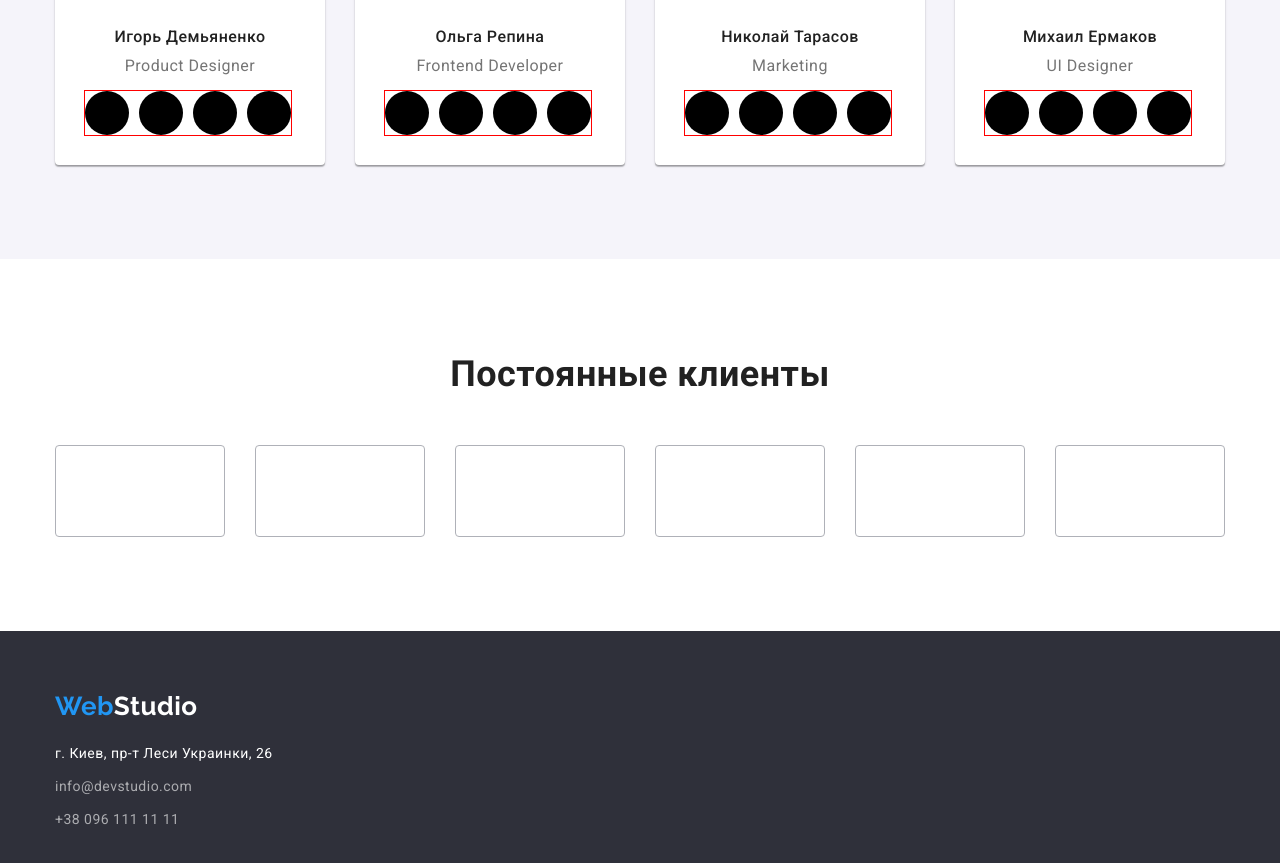
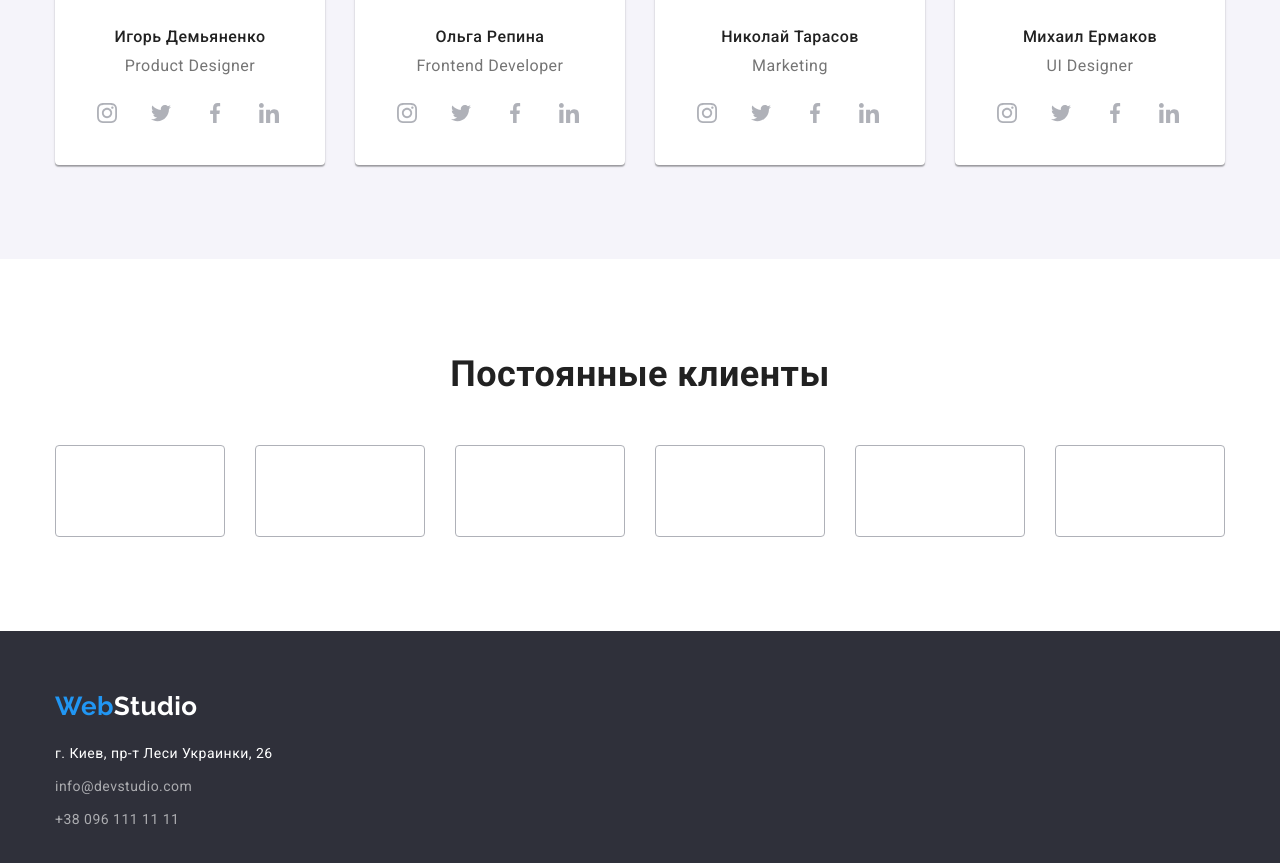
Before and after one commit to kyzym/goit-markup-hw-04, a plain HTML site: page index.html in a window 1280 px wide. Shown: the part 2046-2909 px from the top of the page. Drawn offline with nearby package versions, Linux system fonts and the light colour scheme.

Commit message:
social links

```diff
--- a/css/styles.css
+++ b/css/styles.css
@@ -297,7 +297,6 @@ img {
 /* our command */
 .social-network {
   display: flex;
-  outline: 1px solid red;
   width: 206px;
   height: 44px;
 }
@@ -306,9 +305,13 @@ img {
   display: flex;
 }
 
-.social-list {
-  display: flex;
+/* .social-list {
+  margin: 0;
+} */
+
+social-list:hover {
 }
+
 .social-list:not(:last-child) {
   margin-right: 10px;
 }
@@ -346,10 +349,20 @@ img {
 }
 
 .icon {
-  background-color: #000;
+  display: flex;
+
   border-radius: 50%;
   width: 44px;
   height: 44px;
+  fill: var(--icon-nohover-color);
+  justify-content: center;
+  align-items: center;
+}
+
+.icon:hover,
+.icon:focus {
+  background-color: var(--accent-color);
+  fill: var(--hero-color);
 }
 
 /* Our clients */
--- a/index.html
+++ b/index.html
@@ -165,10 +165,30 @@
                 <h3 class="command-name">Игорь Демьяненко</h3>
                 <p class="command-roles">Product Designer</p>
                 <ul class="social-network">
-                  <li class="social-list" aria-label=""><a href="" class="icon"></a></li>
-                  <li class="social-list" aria-label=""><a href="" class="icon"></a></li>
-                  <li class="social-list" aria-label=""><a href="" class="icon"></a></li>
-                  <li class="social-list" aria-label=""><a href="" class="icon"></a></li>
+                  <li class="social-list" aria-label="instagram">
+                    <a href="" class="icon"
+                      ><svg class="soc-icon" width="20" height="20">
+                        <use href="./images/sprite.svg#icon-instagram2"></use></svg
+                    ></a>
+                  </li>
+                  <li class="social-list" aria-label="twitter">
+                    <a href="" class="icon"
+                      ><svg class="soc-icon" width="20" height="20">
+                        <use href="./images/sprite.svg#icon-twitter"></use></svg
+                    ></a>
+                  </li>
+                  <li class="social-list" aria-label="facebook">
+                    <a href="" class="icon"
+                      ><svg class="soc-icon" width="20" height="20">
+                        <use href="./images/sprite.svg#icon-facebook"></use></svg
+                    ></a>
+                  </li>
+                  <li class="social-list" aria-label="linkedin">
+                    <a href="./images/sprite.svg#icon-linkedin" class="icon"
+                      ><svg class="soc-icon" width="20" height="20">
+                        <use href="./images/sprite.svg#icon-linkedin"></use></svg
+                    ></a>
+                  </li>
                 </ul>
               </div>
             </li>
@@ -185,10 +205,30 @@
                 <h3 class="command-name">Ольга Репина</h3>
                 <p class="command-roles">Frontend Developer</p>
                 <ul class="social-network">
-                  <li class="social-list" aria-label=""><a href="" class="icon"></a></li>
-                  <li class="social-list" aria-label=""><a href="" class="icon"></a></li>
-                  <li class="social-list" aria-label=""><a href="" class="icon"></a></li>
-                  <li class="social-list" aria-label=""><a href="" class="icon"></a></li>
+                  <li class="social-list" aria-label="instagram">
+                    <a href="" class="icon"
+                      ><svg class="soc-icon" width="20" height="20">
+                        <use href="./images/sprite.svg#icon-instagram2"></use></svg
+                    ></a>
+                  </li>
+                  <li class="social-list" aria-label="twitter">
+                    <a href="" class="icon"
+                      ><svg class="soc-icon" width="20" height="20">
+                        <use href="./images/sprite.svg#icon-twitter"></use></svg
+                    ></a>
+                  </li>
+                  <li class="social-list" aria-label="facebook">
+                    <a href="" class="icon"
+                      ><svg class="soc-icon" width="20" height="20">
+                        <use href="./images/sprite.svg#icon-facebook"></use></svg
+                    ></a>
+                  </li>
+                  <li class="social-list" aria-label="linkedin">
+                    <a href="./images/sprite.svg#icon-linkedin" class="icon"
+                      ><svg class="soc-icon" width="20" height="20">
+                        <use href="./images/sprite.svg#icon-linkedin"></use></svg
+                    ></a>
+                  </li>
                 </ul>
               </div>
             </li>
@@ -205,10 +245,30 @@
                 <h3 class="command-name">Николай Тарасов</h3>
                 <p class="command-roles">Marketing</p>
                 <ul class="social-network">
-                  <li class="social-list" aria-label=""><a href="" class="icon"></a></li>
-                  <li class="social-list" aria-label=""><a href="" class="icon"></a></li>
-                  <li class="social-list" aria-label=""><a href="" class="icon"></a></li>
-                  <li class="social-list" aria-label=""><a href="" class="icon"></a></li>
+                  <li class="social-list" aria-label="instagram">
+                    <a href="" class="icon"
+                      ><svg class="soc-icon" width="20" height="20">
+                        <use href="./images/sprite.svg#icon-instagram2"></use></svg
+                    ></a>
+                  </li>
+                  <li class="social-list" aria-label="twitter">
+                    <a href="" class="icon"
+                      ><svg class="soc-icon" width="20" height="20">
+                        <use href="./images/sprite.svg#icon-twitter"></use></svg
+                    ></a>
+                  </li>
+                  <li class="social-list" aria-label="facebook">
+                    <a href="" class="icon"
+                      ><svg class="soc-icon" width="20" height="20">
+                        <use href="./images/sprite.svg#icon-facebook"></use></svg
+                    ></a>
+                  </li>
+                  <li class="social-list" aria-label="linkedin">
+                    <a href="./images/sprite.svg#icon-linkedin" class="icon"
+                      ><svg class="soc-icon" width="20" height="20">
+                        <use href="./images/sprite.svg#icon-linkedin"></use></svg
+                    ></a>
+                  </li>
                 </ul>
               </div>
             </li>
@@ -225,10 +285,30 @@
                 <h3 class="command-name">Михаил Ермаков</h3>
                 <p class="command-roles">UI Designer</p>
                 <ul class="social-network">
-                  <li class="social-list" aria-label=""><a href="" class="icon"></a></li>
-                  <li class="social-list" aria-label=""><a href="" class="icon"></a></li>
-                  <li class="social-list" aria-label=""><a href="" class="icon"></a></li>
-                  <li class="social-list" aria-label=""><a href="" class="icon"></a></li>
+                  <li class="social-list" aria-label="instagram">
+                    <a href="" class="icon"
+                      ><svg class="soc-icon" width="20" height="20">
+                        <use href="./images/sprite.svg#icon-instagram2"></use></svg
+                    ></a>
+                  </li>
+                  <li class="social-list" aria-label="twitter">
+                    <a href="" class="icon"
+                      ><svg class="soc-icon" width="20" height="20">
+                        <use href="./images/sprite.svg#icon-twitter"></use></svg
+                    ></a>
+                  </li>
+                  <li class="social-list" aria-label="facebook">
+                    <a href="" class="icon"
+                      ><svg class="soc-icon" width="20" height="20">
+                        <use href="./images/sprite.svg#icon-facebook"></use></svg
+                    ></a>
+                  </li>
+                  <li class="social-list" aria-label="linkedin">
+                    <a href="./images/sprite.svg#icon-linkedin" class="icon"
+                      ><svg class="soc-icon" width="20" height="20">
+                        <use href="./images/sprite.svg#icon-linkedin"></use></svg
+                    ></a>
+                  </li>
                 </ul>
               </div>
             </li>
```
Also changed, not shown: images/sprite.svg.
